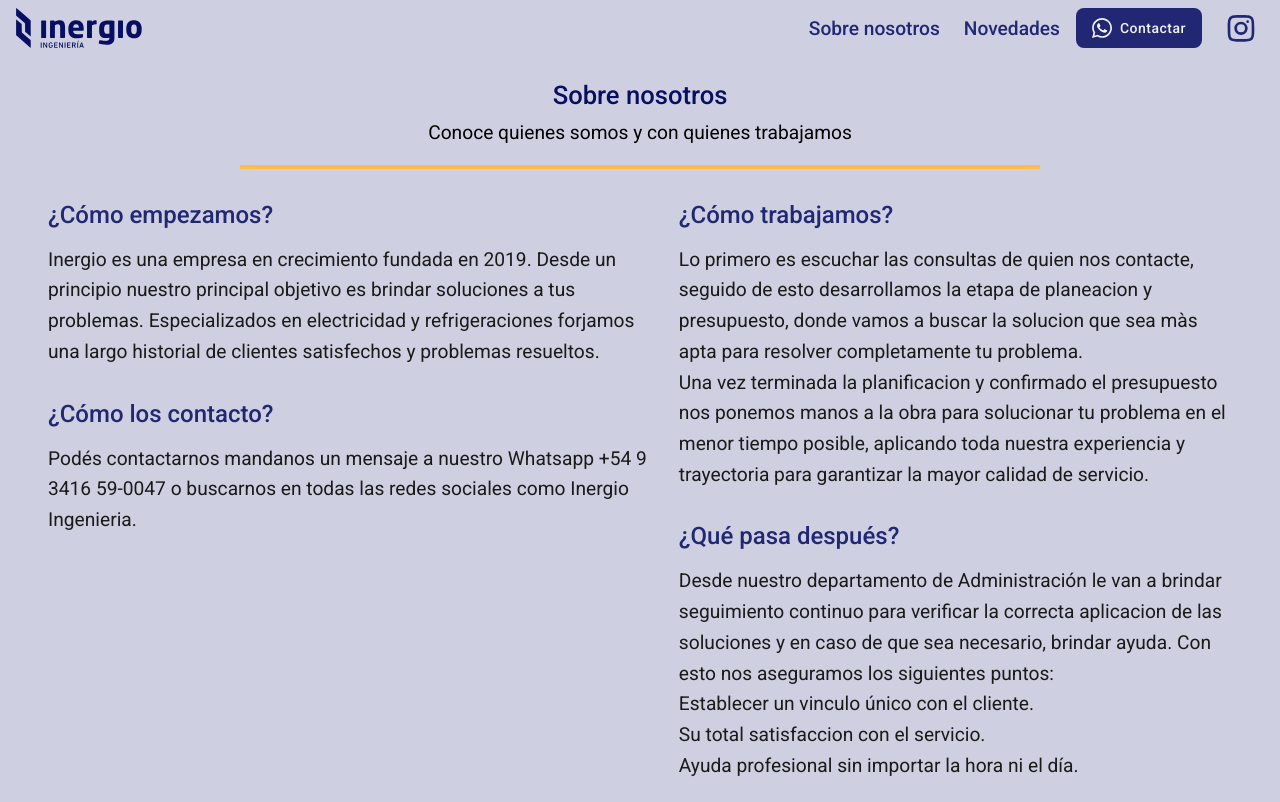
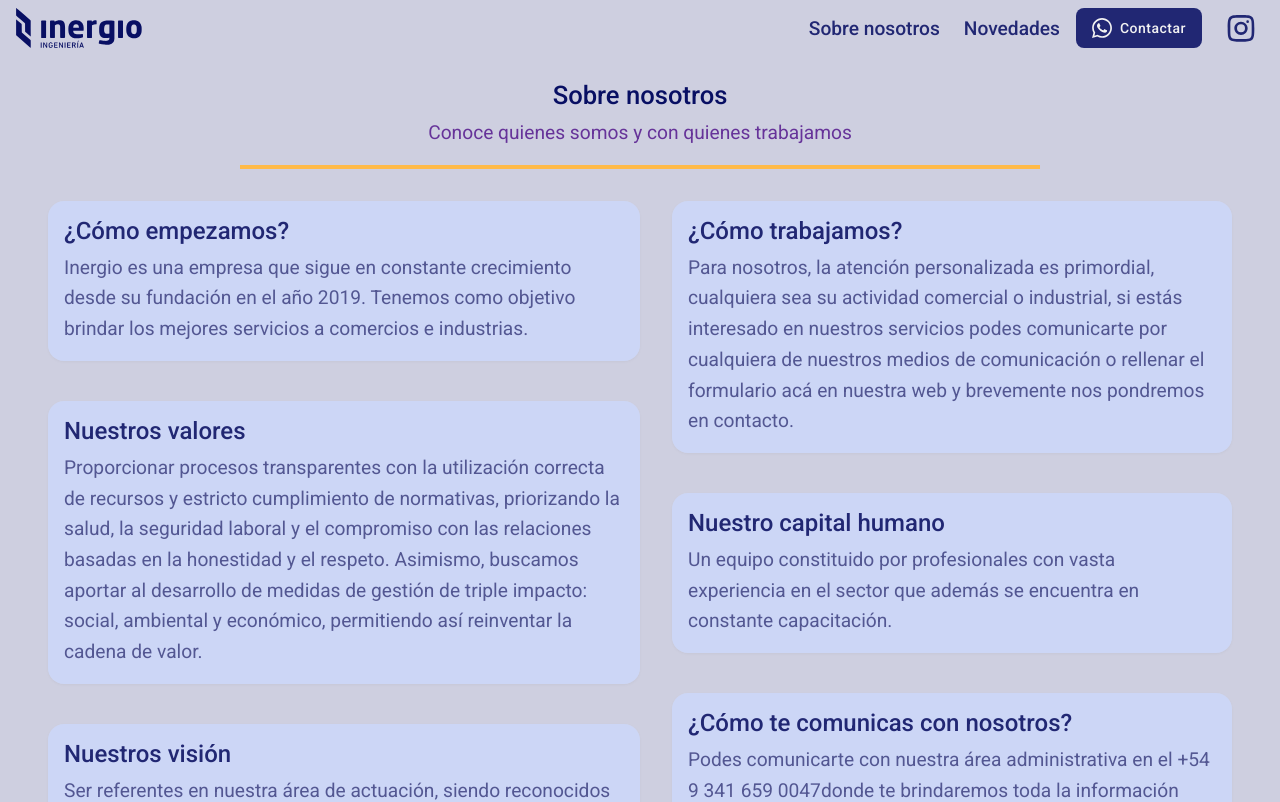
Before and after one commit to Inergio/inergio-reactjs, a React (Create React App) app: page /sobre-nosotros in a window 1280 px wide. Shown: the top 802 px of the page. Built offline with nearby package versions, Linux system fonts and the light colour scheme.

Commit message:
change section entre nosotros

```diff
--- a/src/scss/views/_pages.scss
+++ b/src/scss/views/_pages.scss
@@ -38,6 +38,7 @@
     }
 
     .content {
+
       &__left,
       &__right {
         display: contents;
@@ -55,6 +56,7 @@
         margin-bottom: 1rem;
         font-weight: 500;
       }
+
       &__content {
         color: var(--black);
         line-height: 1.6;
@@ -66,6 +68,7 @@
         &__title {
           font-size: 1.5rem;
         }
+
         &__content {
           font-size: 1.2rem;
         }
@@ -81,4 +84,59 @@
     max-width: 1000px;
     margin: auto;
   }
+
+  &--about-us {
+    .page__content {
+
+      .content {
+
+        &__left,
+        &__right {
+          display: contents;
+
+          @media (min-width: 992px) {
+            display: flex;
+            flex-direction: column;
+            max-width: 50%;
+          }
+        }
+      }
+
+      .section {
+        background: var(--bg-transparent);
+        padding: 1rem;
+        border-radius: 1rem;
+        box-shadow: 0 1px 4px -2px rgba(0, 0, 0, 0.1019607843);
+
+        @media (min-width: 992px) {
+          margin-bottom: 2.5rem;
+        }
+
+        &__title {
+          font-size: 1.2rem;
+          font-weight: 500;
+          color: var(--deep-koamaru-900);
+          text-align: center;
+          margin-bottom: 0.5rem;
+          text-align: left;
+
+          @media (min-width: 992px) {
+            font-size: 1.5rem;
+          }
+        }
+
+        &__content {
+          font-size: 1rem;
+          color: var(--deep-koamaru-700);
+          text-wrap: pretty;
+
+          @media (min-width: 992px) {
+            font-size: 1.2rem;
+          }
+        }
+      }
+    }
+
+    color: rebeccapurple;
+  }
 }
--- a/src/views/AboutUs.jsx
+++ b/src/views/AboutUs.jsx
@@ -1,69 +1,84 @@
-import React from 'react'
+import React from "react";
 
 function AboutUs() {
+  const aboutUsItemsLeft = [
+    {
+      title: "¿Cómo empezamos?",
+      content:
+        "Inergio es una empresa que sigue en constante crecimiento desde su fundación en el año 2019. Tenemos como objetivo brindar los mejores servicios a comercios e industrias.",
+    },
+    {
+      title: "Nuestros valores",
+      content:
+        "Proporcionar procesos transparentes con la utilización correcta de recursos y estricto cumplimiento de normativas, priorizando la salud, la seguridad laboral y el compromiso con las relaciones basadas en la honestidad y el respeto. Asimismo, buscamos aportar al desarrollo de medidas de gestión de triple impacto: social, ambiental y económico, permitiendo así reinventar la cadena de valor.",
+    },
+    {
+      title: "Nuestros visión",
+      content:
+        "Ser referentes en nuestra área de actuación, siendo reconocidos por nuestros clientes, proveedores y colaboradores, como una empresa que brinda soluciones y excelencia, con principios de sustentabilidad, humanidad, transparencia y compromiso con el cliente.",
+    },
+  ];
+
   const aboutUsItemsRight = [
     {
       title: "¿Cómo trabajamos?",
-      content: "Lo primero es escuchar las consultas de quien nos contacte, seguido de esto desarrollamos la etapa de planeacion y presupuesto, donde vamos a buscar la solucion que sea màs apta para resolver completamente tu problema. <br> Una vez terminada la planificacion y confirmado el presupuesto nos ponemos manos a la obra para solucionar tu problema en el menor tiempo posible, aplicando toda nuestra experiencia y trayectoria para garantizar la mayor calidad de servicio.",
+      content:
+        "Para nosotros, la atención personalizada es primordial, cualquiera sea su actividad comercial o industrial, si estás interesado en nuestros servicios podes comunicarte por cualquiera de nuestros medios de comunicación o rellenar el formulario acá en nuestra web y brevemente nos pondremos en contacto.",
     },
     {
-      title: "¿Qué pasa después?",
-      content: "Desde nuestro departamento de Administración le van a brindar seguimiento continuo para verificar la correcta aplicacion de las soluciones y en caso de que sea necesario, brindar ayuda. Con esto nos aseguramos los siguientes puntos:<ul><li>Establecer un vinculo único con el cliente.</li><li>Su total satisfaccion con el servicio.</li><li>Ayuda profesional sin importar la hora ni el día.</li></ul>",
-    },
-  ]
-  const aboutUsItemsLeft = [
-    {
-      title: "¿Cómo empezamos?",
-      content: "Inergio es una empresa en crecimiento fundada en 2019. Desde un principio nuestro principal objetivo es brindar soluciones a tus problemas. Especializados en electricidad y refrigeraciones forjamos una largo historial de clientes satisfechos y problemas resueltos.",
+      title: "Nuestro capital humano",
+      content:
+        "Un equipo constituido por profesionales con vasta experiencia en el sector que además se encuentra en constante capacitación.",
     },
     {
-      title: "¿Cómo los contacto?",
-      content: "Podés contactarnos mandanos un mensaje a nuestro Whatsapp +54 9 3416 59-0047 o buscarnos en todas las redes sociales como Inergio Ingenieria.",
+      title: "¿Cómo te comunicas con nosotros?",
+      content:
+        "Podes comunicarte con nuestra área administrativa en el +54 9 341 659 0047donde te brindaremos toda la información que buscas y en caso de que sea necesario te derivaremos al área correspondiente.",
     },
-  ]
+  ];
+
   return (
-    <div className='page'>
+    <div className="page page--about-us">
       <div className="page__top">
-        <div className="page__title">
-          Sobre nosotros
-        </div>
+        <div className="page__title">Sobre nosotros</div>
         <div className="page__subtitle">
           Conoce quienes somos y con quienes trabajamos
         </div>
       </div>
 
       <div className="page__content">
-        <div className='content__right'>
+        <div className="content__right">
           {aboutUsItemsRight.map((item, index) => (
             <>
               {/* <img src="" alt="" loading='lazy' /> */}
               <div className="section" key={index}>
-              <div className="section__title">
-                {item.title}
-              </div>
-              <div className="section__content" dangerouslySetInnerHTML={{ __html: item.content }} />
+                <div className="section__title">{item.title}</div>
+                <div
+                  className="section__content"
+                  dangerouslySetInnerHTML={{ __html: item.content }}
+                />
               </div>
             </>
           ))}
         </div>
 
-        <div className='content__left'>
+        <div className="content__left">
           {aboutUsItemsLeft.map((item, index) => (
             <>
               {/* <img src="" alt="" loading='lazy' /> */}
               <div className="section" key={index}>
-                <div className="section__title">
-                  {item.title}
-                </div>
-                <div className="section__content" dangerouslySetInnerHTML={{ __html: item.content }} />
+                <div className="section__title">{item.title}</div>
+                <div
+                  className="section__content"
+                  dangerouslySetInnerHTML={{ __html: item.content }}
+                />
               </div>
             </>
           ))}
         </div>
       </div>
-
     </div>
-  )
+  );
 }
 
-export { AboutUs }
+export { AboutUs };
```
Lines whose indentation alone changed are shown as unchanged.
